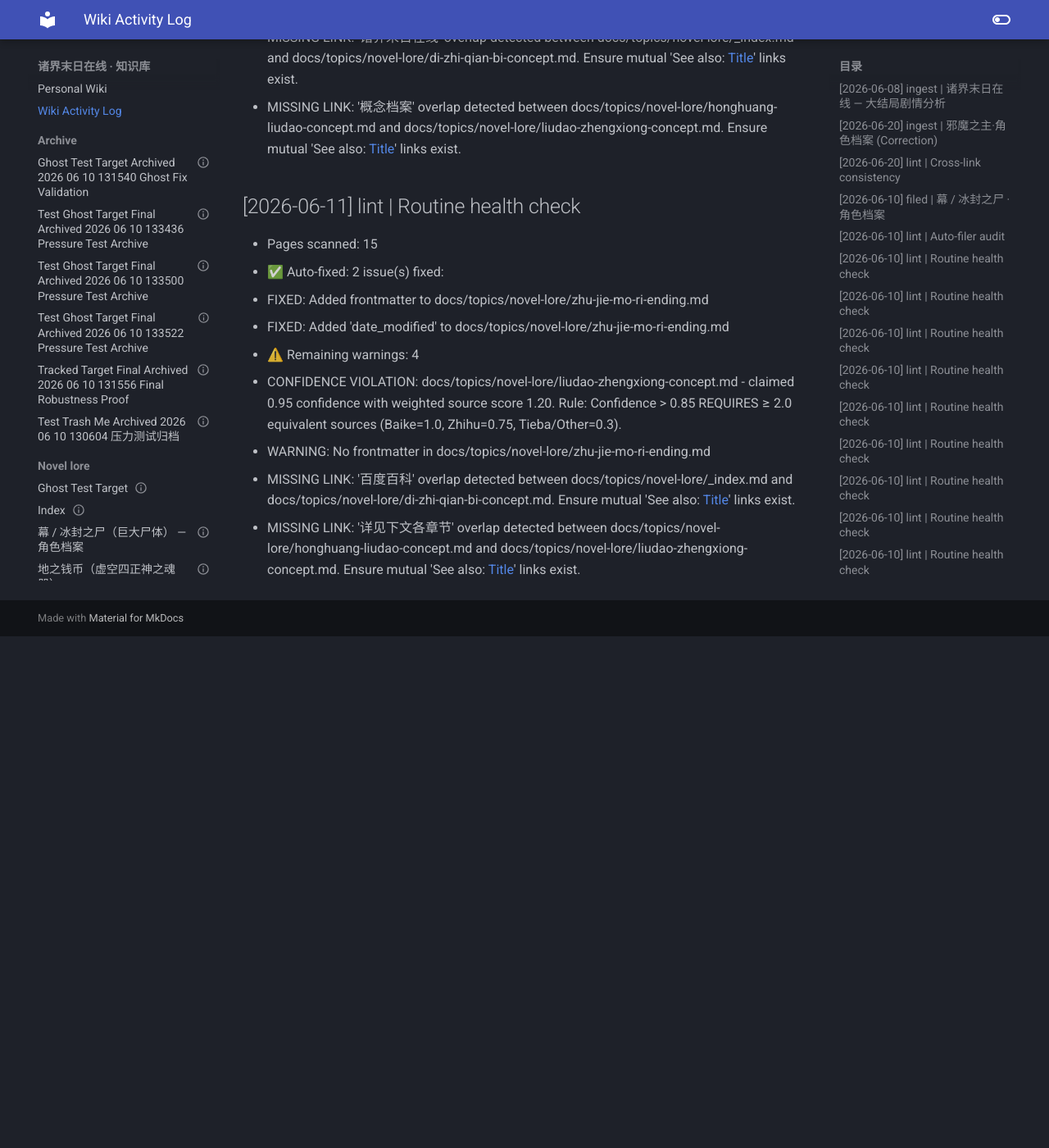
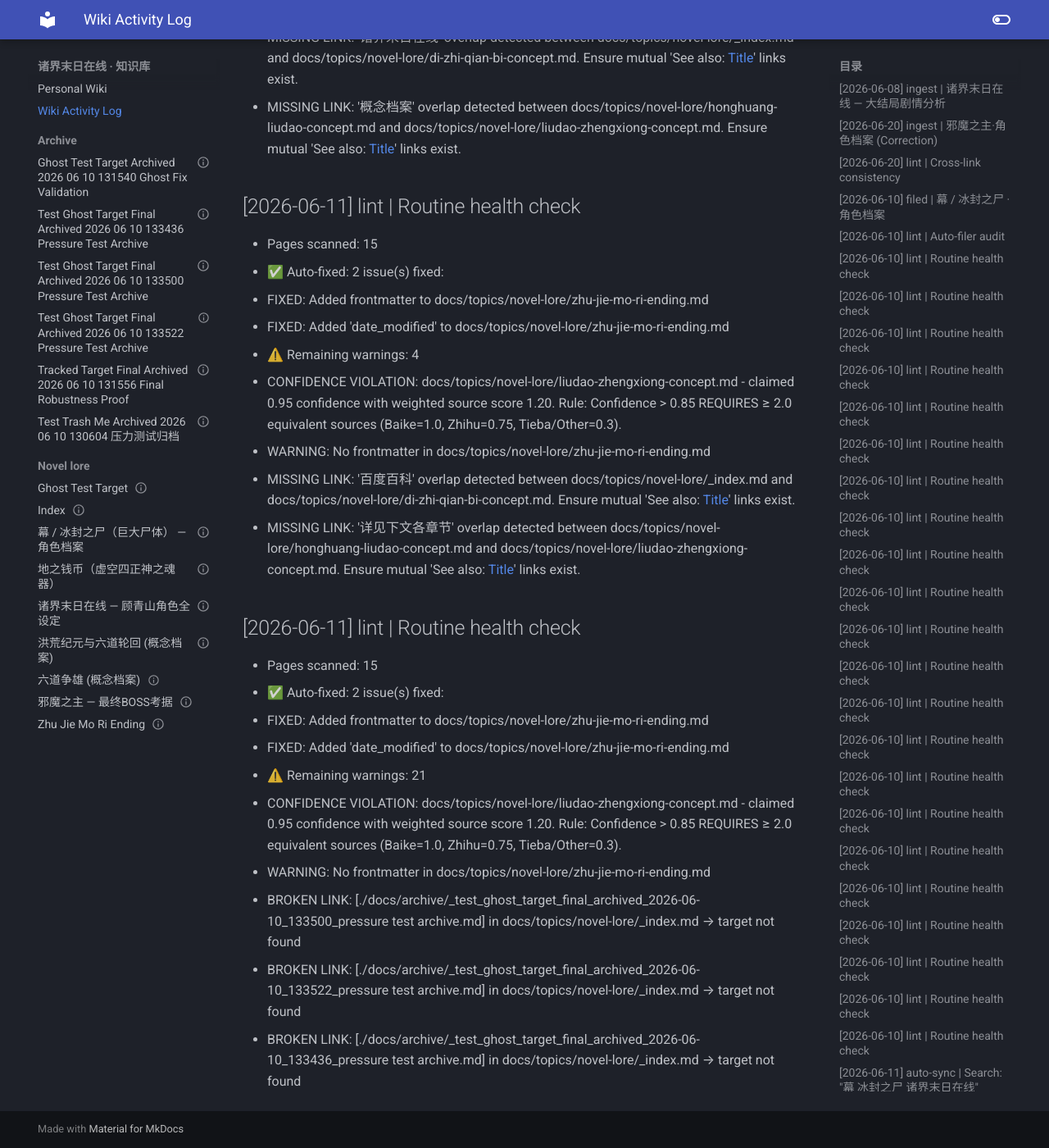
Before and after one commit to Zack3155/llm-wiki, an MkDocs documentation site: the page built from docs/log.md, in a window 1280 px wide and 1400 px high, scrolled down 13739 px. Shown: the whole window at 82% size. Built offline with MkDocs 1.6.1 and Material for MkDocs 9.7.7, drawn with Linux system fonts in a browser that asks for light colours; before the commit the page ends 14515 px from its top, so only the background shows below that.

Commit message:
🤖 Wiki Linter Auto-Commit: 2026-06-11 01:36:17

```diff
--- a/docs/log.md
+++ b/docs/log.md
@@ -307,3 +307,15 @@
   - WARNING: No frontmatter in docs/topics/novel-lore/zhu-jie-mo-ri-ending.md
   - MISSING LINK: '百度百科' overlap detected between docs/topics/novel-lore/_index.md and docs/topics/novel-lore/di-zhi-qian-bi-concept.md. Ensure mutual 'See also: [Title](path.md)' links exist.
   - MISSING LINK: '详见下文各章节' overlap detected between docs/topics/novel-lore/honghuang-liudao-concept.md and docs/topics/novel-lore/liudao-zhengxiong-concept.md. Ensure mutual 'See also: [Title](path.md)' links exist.
+
+## [2026-06-11] lint | Routine health check
+- Pages scanned: 15
+- ✅ Auto-fixed: 2 issue(s) fixed:
+  - FIXED: Added frontmatter to docs/topics/novel-lore/zhu-jie-mo-ri-ending.md
+  - FIXED: Added 'date_modified' to docs/topics/novel-lore/zhu-jie-mo-ri-ending.md
+- ⚠️ Remaining warnings: 21
+  - CONFIDENCE VIOLATION: docs/topics/novel-lore/liudao-zhengxiong-concept.md - claimed 0.95 confidence with weighted source score 1.20. Rule: Confidence > 0.85 REQUIRES ≥ 2.0 equivalent sources (Baike=1.0, Zhihu=0.75, Tieba/Other=0.3).
+  - WARNING: No frontmatter in docs/topics/novel-lore/zhu-jie-mo-ri-ending.md
+  - BROKEN LINK: [./docs/archive/_test_ghost_target_final_archived_2026-06-10_133500_pressure test archive.md] in docs/topics/novel-lore/_index.md → target not found
+  - BROKEN LINK: [./docs/archive/_test_ghost_target_final_archived_2026-06-10_133522_pressure test archive.md] in docs/topics/novel-lore/_index.md → target not found
+  - BROKEN LINK: [./docs/archive/_test_ghost_target_final_archived_2026-06-10_133436_pressure test archive.md] in docs/topics/novel-lore/_index.md → target not found
--- a/docs/topics/novel-lore/zhu-jie-mo-ri-ending.md
+++ b/docs/topics/novel-lore/zhu-jie-mo-ri-ending.md
@@ -1,4 +1,10 @@
-
+---
+title: Zhu Jie Mo Ri Ending
+date_added: 2026-06-11
+status: stub
+description: Auto-generated placeholder — needs review
+date_modified: 2026-06-11
+---
 
 ## Summary
 
```
